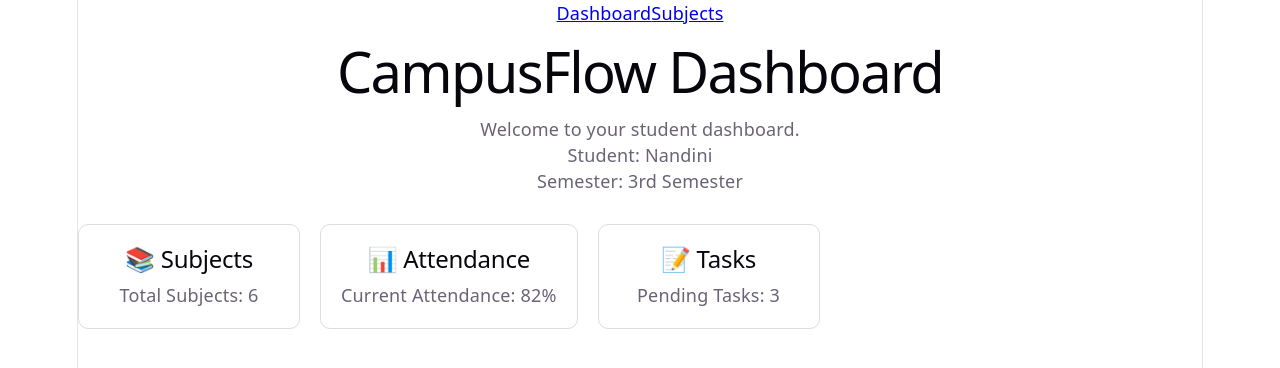
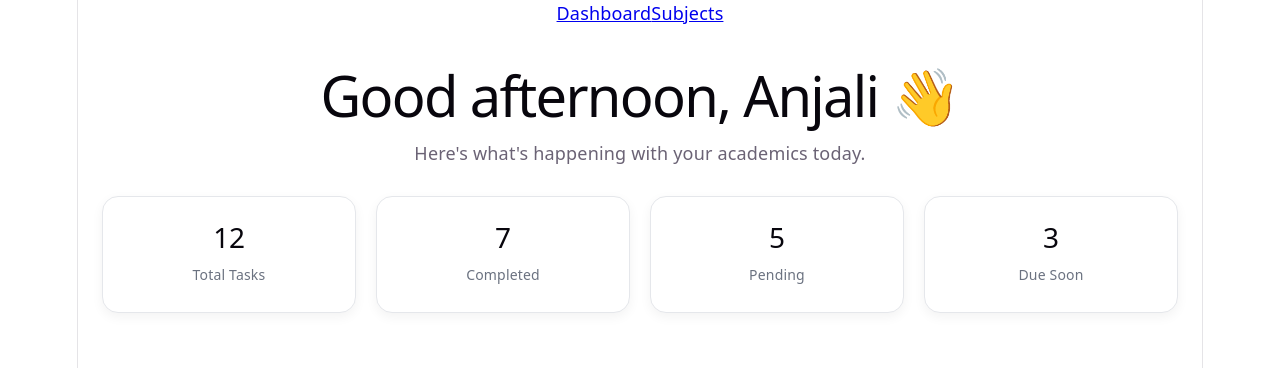
Before and after one commit to 74nandini-dot/CAMPUSflow, a React (Vite) app: page / in a window 1280 px wide. Shown: the top 368 px of the page. Built offline with nearby package versions, Linux system fonts and the light colour scheme.

Commit message:
New Dashboard

```diff
--- a/src/App.jsx
+++ b/src/App.jsx
@@ -1,6 +1,6 @@
 import { BrowserRouter, Routes, Route } from 'react-router-dom'
 import Navbar from './components/Navbar'
-import Dashboard from './pages/Dashboard'
+import Dashboard from './pages/Dashboard/Dashboard'
 import Subjects from './pages/Subjects'
 
 function App() {
--- /dev/null
+++ b/src/components/Dashboard/DashboardHeader/DashboardHeader.jsx
@@ -0,0 +1,12 @@
+function DashboardHeader() {
+  return (
+    <div className="dashboard-header">
+      <div>
+        <h1>Good afternoon, Anjali 👋</h1>
+        <p>Here's what's happening with your academics today.</p>
+      </div>
+    </div>
+  );
+}
+
+export default DashboardHeader;
--- /dev/null
+++ b/src/components/Dashboard/StatCard/StatCard.jsx
@@ -0,0 +1,10 @@
+function StatCard({ number, title }) {
+  return (
+    <div className="stat-card">
+      <h2>{number}</h2>
+      <p>{title}</p>
+    </div>
+  );
+}
+
+export default StatCard;
--- a/src/pages/Dashboard.css
+++ /dev/null
@@ -1,17 +0,0 @@
-.dashboard-cards {
-  display: flex;
-  gap: 20px;
-  margin-top: 30px;
-}
-
-.dashboard-cards > div {
-  border: 1px solid #ddd;
-  padding: 20px;
-  border-radius: 10px;
-  min-width: 180px;
-}
-@media (max-width: 700px) {
-  .dashboard-cards {
-    flex-direction: column;
-  }
-}
--- a/src/pages/Dashboard.jsx
+++ /dev/null
@@ -1,35 +0,0 @@
-import SubjectCard from '../components/SubjectCard'
-import AttendanceCard from '../components/AttendanceCard'
-import TaskCard from '../components/TaskCard'
-import './Dashboard.css'
-
-function StudentInfo(props) {
-  return (
-    <div>
-      <p>Student: {props.name}</p>
-      <p>Semester: {props.semester}</p>
-    </div>
-  )
-}
-
-function Dashboard(props) {
-  return (
-    <div>
-      <h1>CampusFlow Dashboard</h1>
-      <p>Welcome to your student dashboard.</p>
-
-      <StudentInfo
-        name={props.name}
-        semester={props.semester}
-      />
-
-      <div className="dashboard-cards">
-        <SubjectCard total={6} />
-        <AttendanceCard percentage={82} />
-        <TaskCard pending={3} />
-      </div>
-    </div>
-  )
-}
-
-export default Dashboard
--- /dev/null
+++ b/src/pages/Dashboard/Dashboard.css
@@ -0,0 +1,46 @@
+/* .dashboard-cards {
+  display: flex;
+  gap: 20px;
+  margin-top: 30px;
+}
+
+.dashboard-cards > div {
+  border: 1px solid #ddd;
+  padding: 20px;
+  border-radius: 10px;
+  min-width: 180px;
+}
+@media (max-width: 700px) {
+  .dashboard-cards {
+    flex-direction: column;
+  }
+} */
+ .dashboard {
+  padding: 24px;
+}
+
+.overview {
+  display: grid;
+  grid-template-columns: repeat(4, 1fr);
+  gap: 20px;
+  margin-top: 30px;
+}
+
+.stat-card {
+  background: white;
+  padding: 24px;
+  border-radius: 16px;
+  border: 1px solid #e5e7eb;
+  box-shadow: 0 4px 12px rgba(0, 0, 0, 0.05);
+}
+
+.stat-card h2 {
+  margin: 0;
+  font-size: 28px;
+}
+
+.stat-card p {
+  margin-top: 8px;
+  color: #6b7280;
+  font-size: 14px;
+}
--- /dev/null
+++ b/src/pages/Dashboard/Dashboard.jsx
@@ -0,0 +1,69 @@
+// import SubjectCard from '../../components/SubjectCard'
+// import AttendanceCard from '../../components/AttendanceCard'
+// import TaskCard from '../../components/TaskCard'
+// import './Dashboard.css'
+
+// function StudentInfo(props) {
+//   return (
+//     <div>
+//       <p>Student: {props.name}</p>
+//       <p>Semester: {props.semester}</p>
+//     </div>
+//   )
+// }
+
+// function Dashboard(props) {
+//   return (
+//     <div>
+//       <h1>CampusFlow Dashboard</h1>
+//       <p>Welcome to your student dashboard.</p>
+
+//       <StudentInfo
+//         name={props.name}
+//         semester={props.semester}
+//       />
+
+//       <div className="dashboard-cards">
+//         <SubjectCard total={6} />
+//         <AttendanceCard percentage={82} />
+//         <TaskCard pending={3} />
+//       </div>
+//     </div>
+//   )
+// }
+
+// export default Dashboard
+// function Dashboard() {
+//   return (
+//     <div className="dashboard">
+//       <h1>Dashboard</h1>
+//     </div>
+//   );
+// }
+
+// export default Dashboard;
+import "./Dashboard.css";
+import DashboardHeader from "../../components/Dashboard/DashboardHeader/DashboardHeader";
+import StatCard from "../../components/Dashboard/StatCard/StatCard";
+
+
+function Dashboard() {
+  return (
+    <div className="dashboard">
+
+      {/* Dashboard Header */}
+      <DashboardHeader />
+
+      {/* Overview Cards */}
+      <section className="overview">
+        <StatCard number="12" title="Total Tasks" />
+        <StatCard number="7" title="Completed" />
+        <StatCard number="5" title="Pending" />
+        <StatCard number="3" title="Due Soon" />
+      </section>
+
+    </div>
+  );
+}
+
+export default Dashboard;
```
